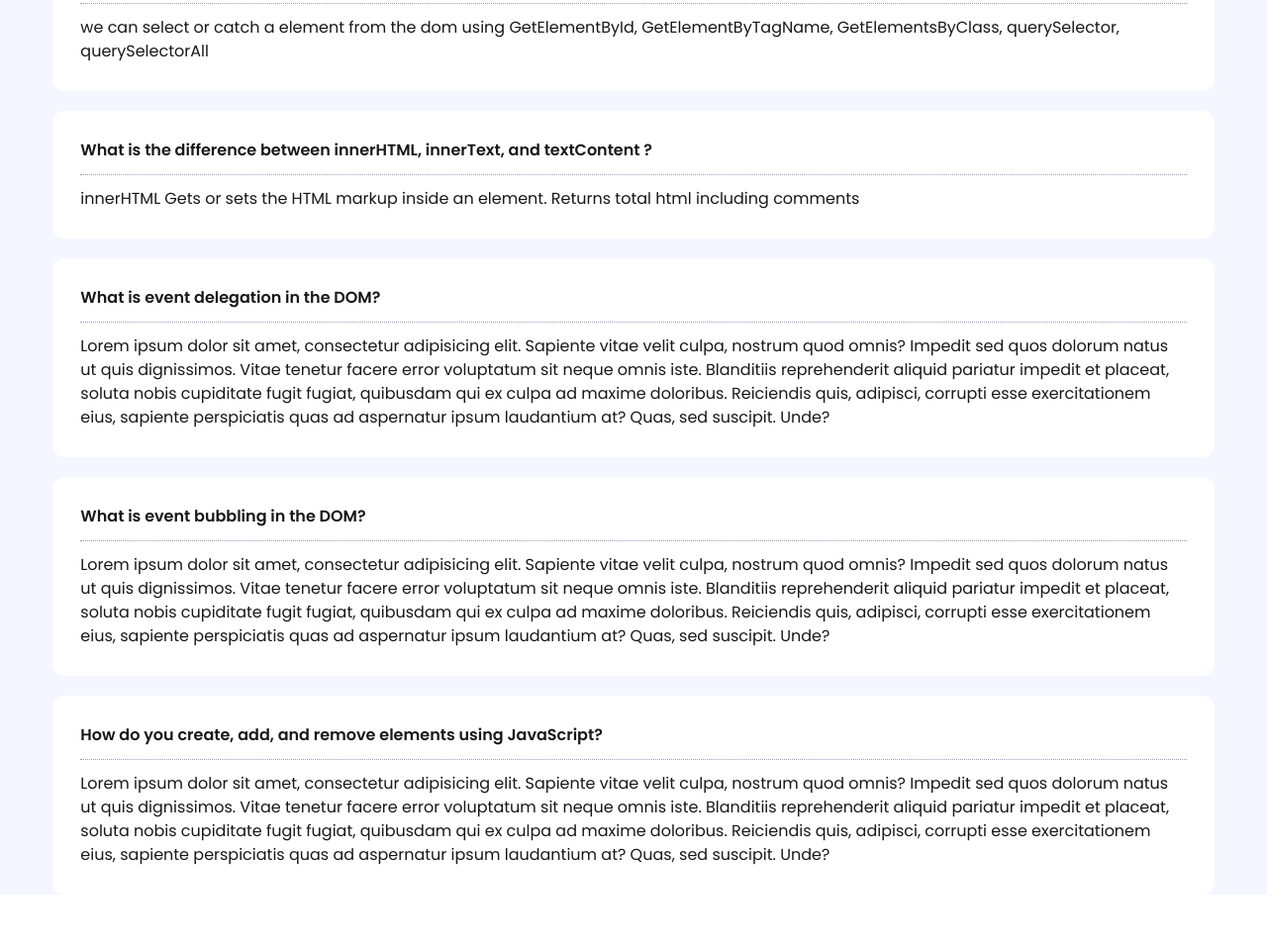
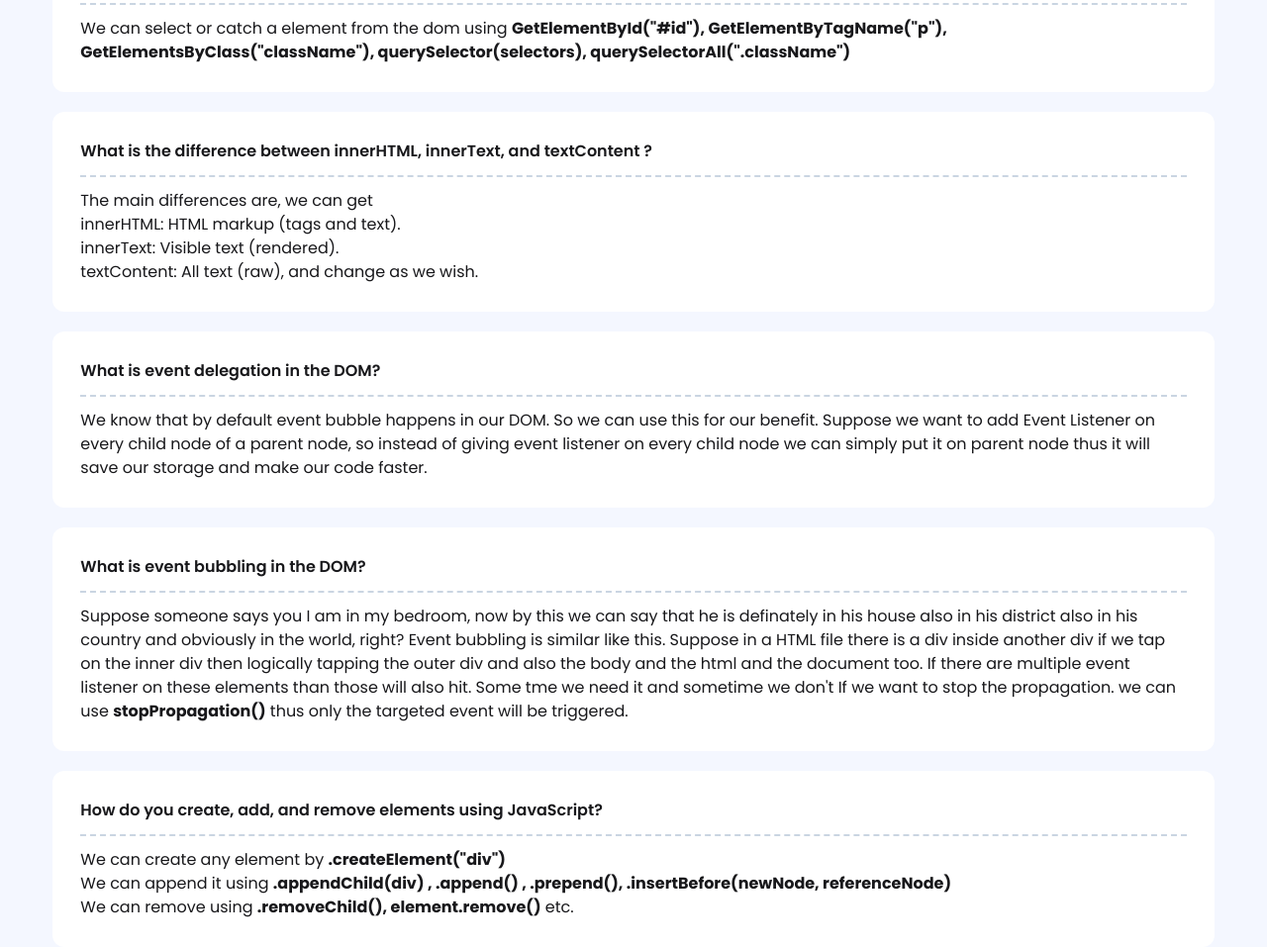
Before and after one commit to Tajuddin-green/5th_Assignment, a plain HTML site: page Blog.html in a window 1280 px wide. Shown: the part 245-1202 px from the top of the page at 99% size. Before the commit the page ends 1149 px from the top, so only its background shows below. Drawn offline with nearby package versions, Linux system fonts and the light colour scheme.

Commit message:
finishing touch

```diff
--- a/Blog.html
+++ b/Blog.html
@@ -37,10 +37,12 @@
               >Dev<span class="font-semibold">Board</span></a
             >
           </div>
-          <a href="index.html" style="text-decoration: none; color: inherit;">
-          <div class="items-center">
-            <button id="back-btn" class="btn btn-primary text-white">Back To Desk</button>
-          </div>
+          <a href="index.html" style="text-decoration: none; color: inherit">
+            <div class="items-center">
+              <button id="back-btn" class="btn btn-primary text-white">
+                Back To Desk
+              </button>
+            </div>
           </a>
         </nav>
       </header>
@@ -52,8 +54,13 @@
           <p class="font-semibold">
             What are the different ways to select an element in the DOM?
           </p>
-          <p class="border-t border-dotted border-slate-400 pt-3">
-            we can select or catch a element from the dom using GetElementById, GetElementByTagName, GetElementsByClass, querySelector, querySelectorAll
+          <p class="border-t-2 border-dashed border-slate-300 pt-3">
+            We can select or catch a element from the dom using
+            <strong>
+              GetElementById("#id"), GetElementByTagName("p"),
+              GetElementsByClass("className"), querySelector(selectors),
+              querySelectorAll(".className")
+            </strong>
           </p>
         </div>
         <div
@@ -63,38 +70,40 @@
             What is the difference between innerHTML, innerText, and textContent
             ?
           </p>
-          <p class="border-t border-dotted border-slate-400 pt-3">
-            innerHTML Gets or sets the HTML markup inside an element. Returns total html including comments
+          <p class="border-t-2 border-dashed border-slate-300 pt-3">
+            The main differences are, we can get<br />
+            innerHTML: HTML markup (tags and text). <br />
+            innerText: Visible text (rendered). <br />
+            textContent: All text (raw), and change as we wish.
           </p>
         </div>
         <div
           class="question_answer flex flex-col gap-3 bg-white p-7 rounded-xl"
         >
           <p class="font-semibold">What is event delegation in the DOM?</p>
-          <p class="border-t border-dotted border-slate-400 pt-3">
-            Lorem ipsum dolor sit amet, consectetur adipisicing elit. Sapiente
-            vitae velit culpa, nostrum quod omnis? Impedit sed quos dolorum
-            natus ut quis dignissimos. Vitae tenetur facere error voluptatum sit
-            neque omnis iste. Blanditiis reprehenderit aliquid pariatur impedit
-            et placeat, soluta nobis cupiditate fugit fugiat, quibusdam qui ex
-            culpa ad maxime doloribus. Reiciendis quis, adipisci, corrupti esse
-            exercitationem eius, sapiente perspiciatis quas ad aspernatur ipsum
-            laudantium at? Quas, sed suscipit. Unde?
+          <p class="border-t-2 border-dashed border-slate-300 pt-3">
+            We know that by default event bubble happens in our DOM. So we can
+            use this for our benefit. Suppose we want to add Event Listener on
+            every child node of a parent node, so instead of giving event
+            listener on every child node we can simply put it on parent node
+            thus it will save our storage and make our code faster.
           </p>
         </div>
         <div
           class="question_answer flex flex-col gap-3 bg-white p-7 rounded-xl"
         >
           <p class="font-semibold">What is event bubbling in the DOM?</p>
-          <p class="border-t border-dotted border-slate-400 pt-3">
-            Lorem ipsum dolor sit amet, consectetur adipisicing elit. Sapiente
-            vitae velit culpa, nostrum quod omnis? Impedit sed quos dolorum
-            natus ut quis dignissimos. Vitae tenetur facere error voluptatum sit
-            neque omnis iste. Blanditiis reprehenderit aliquid pariatur impedit
-            et placeat, soluta nobis cupiditate fugit fugiat, quibusdam qui ex
-            culpa ad maxime doloribus. Reiciendis quis, adipisci, corrupti esse
-            exercitationem eius, sapiente perspiciatis quas ad aspernatur ipsum
-            laudantium at? Quas, sed suscipit. Unde?
+          <p class="border-t-2 border-dashed border-slate-300 pt-3">
+            Suppose someone says you I am in my bedroom, now by this we can say
+            that he is definately in his house also in his district also in his
+            country and obviously in the world, right? Event bubbling is similar
+            like this. Suppose in a HTML file there is a div inside another div
+            if we tap on the inner div then logically tapping the outer div and
+            also the body and the html and the document too. If there are
+            multiple event listener on these elements than those will also hit.
+            Some tme we need it and sometime we don't If we want to stop the
+            propagation. we can use <strong>stopPropagation()</strong> thus only
+            the targeted event will be triggered.
           </p>
         </div>
         <div
@@ -103,15 +112,16 @@
           <p class="font-semibold">
             How do you create, add, and remove elements using JavaScript?
           </p>
-          <p class="border-t border-dotted border-slate-400 pt-3">
-            Lorem ipsum dolor sit amet, consectetur adipisicing elit. Sapiente
-            vitae velit culpa, nostrum quod omnis? Impedit sed quos dolorum
-            natus ut quis dignissimos. Vitae tenetur facere error voluptatum sit
-            neque omnis iste. Blanditiis reprehenderit aliquid pariatur impedit
-            et placeat, soluta nobis cupiditate fugit fugiat, quibusdam qui ex
-            culpa ad maxime doloribus. Reiciendis quis, adipisci, corrupti esse
-            exercitationem eius, sapiente perspiciatis quas ad aspernatur ipsum
-            laudantium at? Quas, sed suscipit. Unde?
+          <p class="border-t-2 border-dashed border-slate-300 pt-3">
+            We can create any element by <strong>.createElement("div")</strong
+            ><br />
+            We can append it using
+            <strong
+              >.appendChild(div) , .append() , .prepend(),
+              .insertBefore(newNode, referenceNode)</strong
+            >
+            <br />We can remove using
+            <strong>.removeChild(), element.remove()</strong> etc.
           </p>
         </div>
       </main>
--- a/scripts/cardButtonEvent.js
+++ b/scripts/cardButtonEvent.js
@@ -12,6 +12,7 @@ function cardWork(cardHeading, cardBtnId) {
     let completedTaskNumber = parseInt(
       document.getElementById("completed-task-number").innerText
     );
+
     completedTaskNumber += 1;
     document.getElementById("completed-task-number").innerText =
       completedTaskNumber;
```
Also changed, not shown: index.html (+13 -13 lines), scripts/activityWall.js (+4 -4 lines), scripts/bgChangeRandomly.js (+10 -11 lines), scripts/updateDateTime.js (+13 -10 lines).
